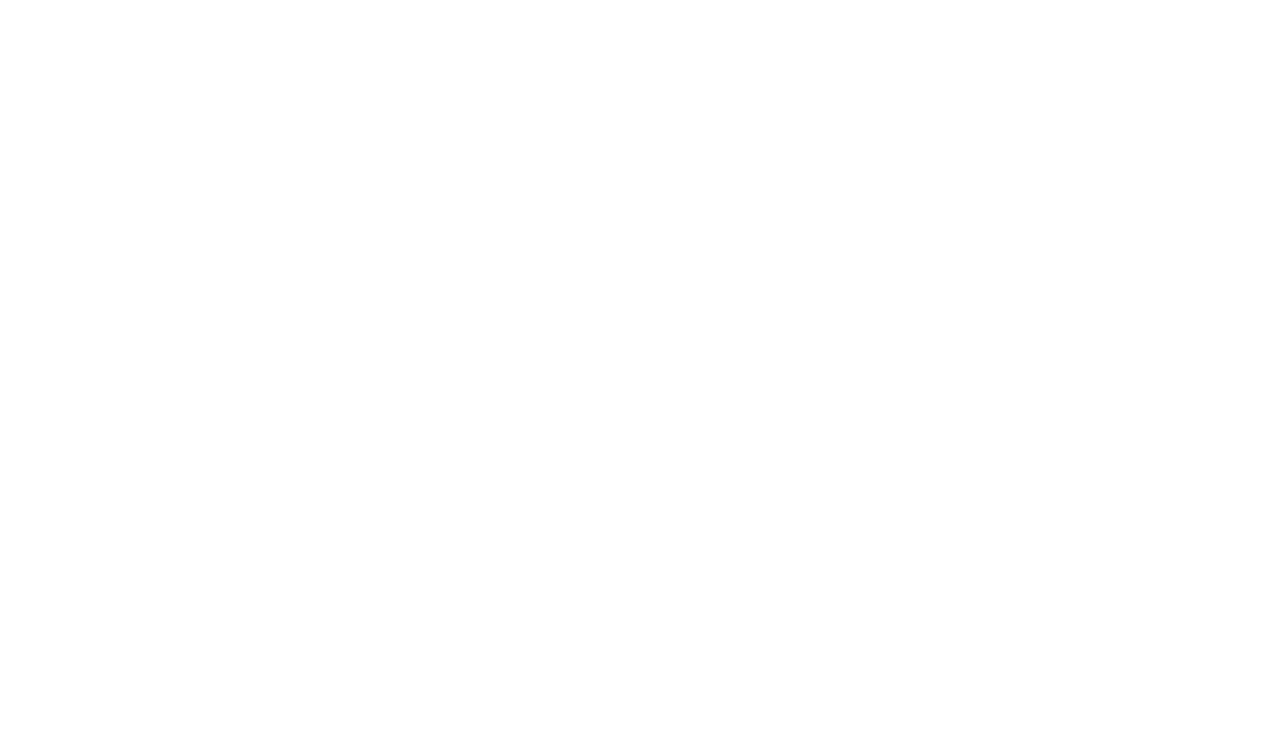
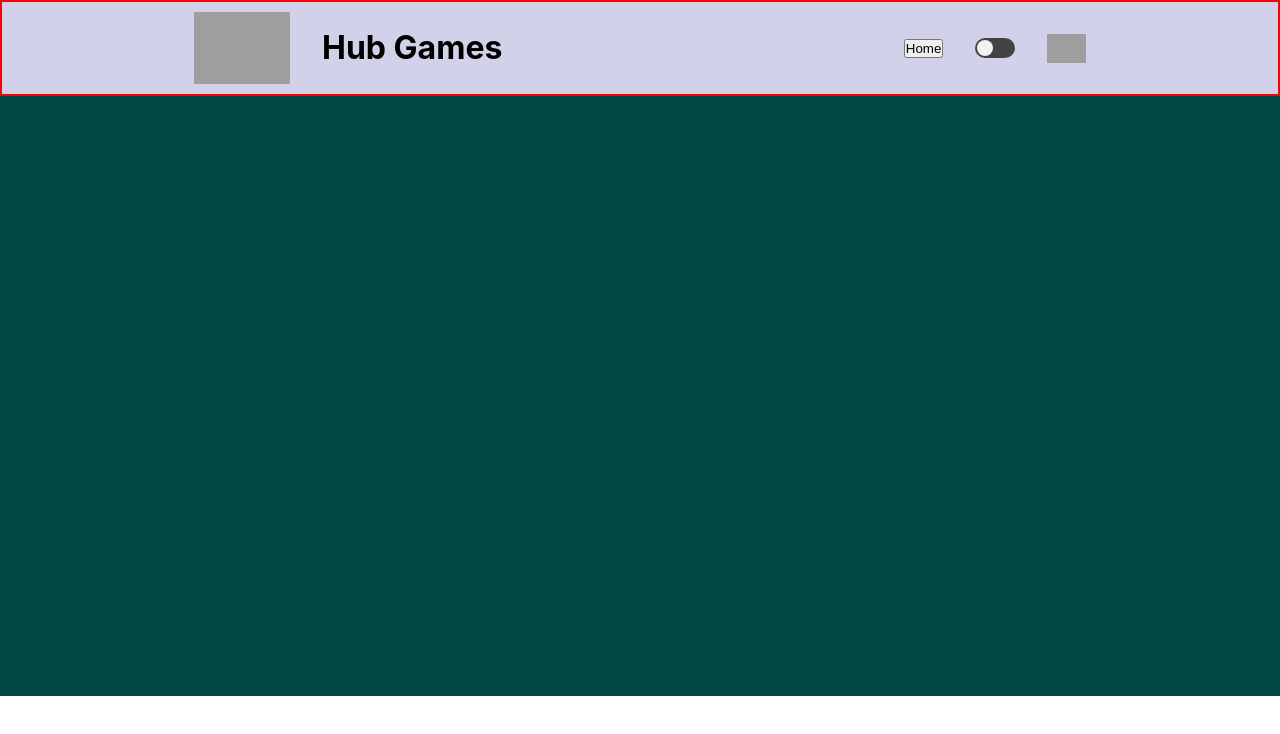
Before and after one commit to Cmrdevelopment/hub_apps, a website built with Vite: page index.html in a window 1280 px wide. Built offline with nearby package versions, Linux system fonts and the light colour scheme; grey boxes are pictures that could not be loaded.

Commit message:
actualización

```diff
--- a/components/Header/Header.css
+++ b/components/Header/Header.css
@@ -0,0 +1,37 @@
+header {
+    background-color: #d1d1e9;
+    height: 12vh;
+    width: 100vw;
+    border: 2px solid red;
+    display: flex;
+    justify-content: space-between;
+    padding: 0 12rem;
+
+}
+
+header > div {
+    display: flex;
+    justify-content: center;
+    align-items: center;
+    gap: 2rem;
+}
+
+header > div  img {
+    height: 72px;
+}
+
+header > div > h1:hover {
+    font-size: 2.3rem;
+    transition: 1s ease-out;
+}
+
+nav {
+    display: flex;
+    justify-content: center;
+    align-items: center;
+    gap: 2rem;
+}
+
+nav img {
+    height: 29px;
+}
--- a/components/Header/Header.js
+++ b/components/Header/Header.js
@@ -2,10 +2,17 @@
 
 
 const templete = () => {
-    return `
-
-
-    `
+    return /*html*/ `
+    <div>
+        <img src="https://res.cloudinary.com/dwdznuzaz/image/upload/v1683025870/Games-Center-sin_fondo_f9z9bu.png" alt="icono de la web"/>
+        <h1>Hub Games</h1>
+    </div>
+    <nav>
+        <button id="buttonHome">Home</button>
+        <input id="checkitem" type="checkbox" onclick="enableDarkMode()"/>
+        <img src="https://res.cloudinary.com/dwdznuzaz/image/upload/v1683023350/SalirSesi%C3%B3n-removebg-preview_qaroec.png" alt="logout"/>
+    </nav>
+`
 };
 
 const addListeners = () => {
@@ -13,5 +20,5 @@
 };
 
 export const printTemplates = () => {
-    document.querySelector("header").innerHTML = templete
+    document.querySelector("header").innerHTML = templete()
 }
--- a/main.js
+++ b/main.js
@@ -1,9 +1,11 @@
 import './style.css';
+import { printTemplates as printHeader} from './components/Header/Header';
 import { printTemplates as Pokemon} from './pages/Pokemon/Pokemon';
 import { printTemplates as Dashboard } from './pages/Dashboard/Dashboard';
 import { printTemplates as HangMan} from './pages/HangMan/HangMan';
 import { printTemplates as Login} from './pages/Login/Login';
 import { printTemplates as QuizPlay} from './pages/QuizPlay/QuizPlay';
+
 
 const app = document.querySelector("#app");
 const header = document.createElement("header");
@@ -11,8 +13,9 @@
 const footer = document.createElement("footer");
 
 app.append(header, main, footer);
+printHeader()
 
-export const initContent = (route) => {
+export const initControler = (route) => {
 
     switch (route) {
         case undefined:
@@ -39,4 +42,11 @@
     }
 };
 
-initContent();
+initControler();
+
+
+// función para pasar de modo claro a modo oscuro
+function enableDarkMode() {
+    let main_body = document.body;
+    main_body.classList.toggle("dark-mode");
+}
--- a/pages/Dashboard/Dashboard.css
+++ b/pages/Dashboard/Dashboard.css
@@ -1,7 +1,3 @@
-.figureDashboard img{
-    width:25rem;
-}
-
 #containerDashboard {
     width: 100vw;
     display: flex;
@@ -20,7 +16,7 @@
 }
 
 .figureDashboard {
-    width: 400px;
+    width: 350px;
     height: 350px;
     display: flex;
     flex-direction: column;
@@ -42,3 +38,14 @@
     margin: 1rem;
 font-size: 2.5rem;
 }
+
+h2:hover {
+    font-size: 2.7rem;
+    transition: 0.5s;
+}
+
+.figureDashboard img:hover {
+-webkit-box-shadow: 1px -1px 27px 0px rgba(3, 239, 231, 0.9);
+-moz-box-shadow: 1px -1px 27px 0px rgba(3, 239, 231, 0.9);
+box-shadow: 1px -1px 27px 0px rgba(3, 239, 231, 0.9);
+}
--- a/style.css
+++ b/style.css
@@ -10,8 +10,46 @@
     box-sizing: border-box;
 }
 
+
 main {
-    display: flex;
-    justify-content: center;
-    align-items: center;
+    background-color:#004643;
+    height: 75vh;
 }
+
+/* css para el botón de modo claro a modo oscuro  */
+input[type="checkbox"] {
+    position: relative;
+    width: 40px;
+    height: 20px;
+    background-color: #434343;
+    appearance: none;
+    outline: none;
+    border-radius: 20px;
+    cursor: pointer;
+    transition: 0.5s ease;
+}
+
+input[type="checkbox"]:checked {
+    background-color: #04ac2e;
+}
+
+input[type="checkbox"]::before {
+    content: '';
+    position: absolute;
+    width: 16px;
+    height: 16px;
+    background-color: #f2f2f2;
+    border-radius: 50%;
+    top: 2px;
+    left: 2px;
+    transition: 0.7s ease;
+}
+
+input[type="checkbox"]:checked::before {
+    transform: translateX(20px);
+}
+.dark-mode {
+    background-color: #ffffff;
+    color: #f2f2f2;
+}
+/* hasta aquí css para el botón de modo claro a modo oscuro  */
```
Also changed, not shown: utils/initTemplate.js (added), utils/route.js (added).
